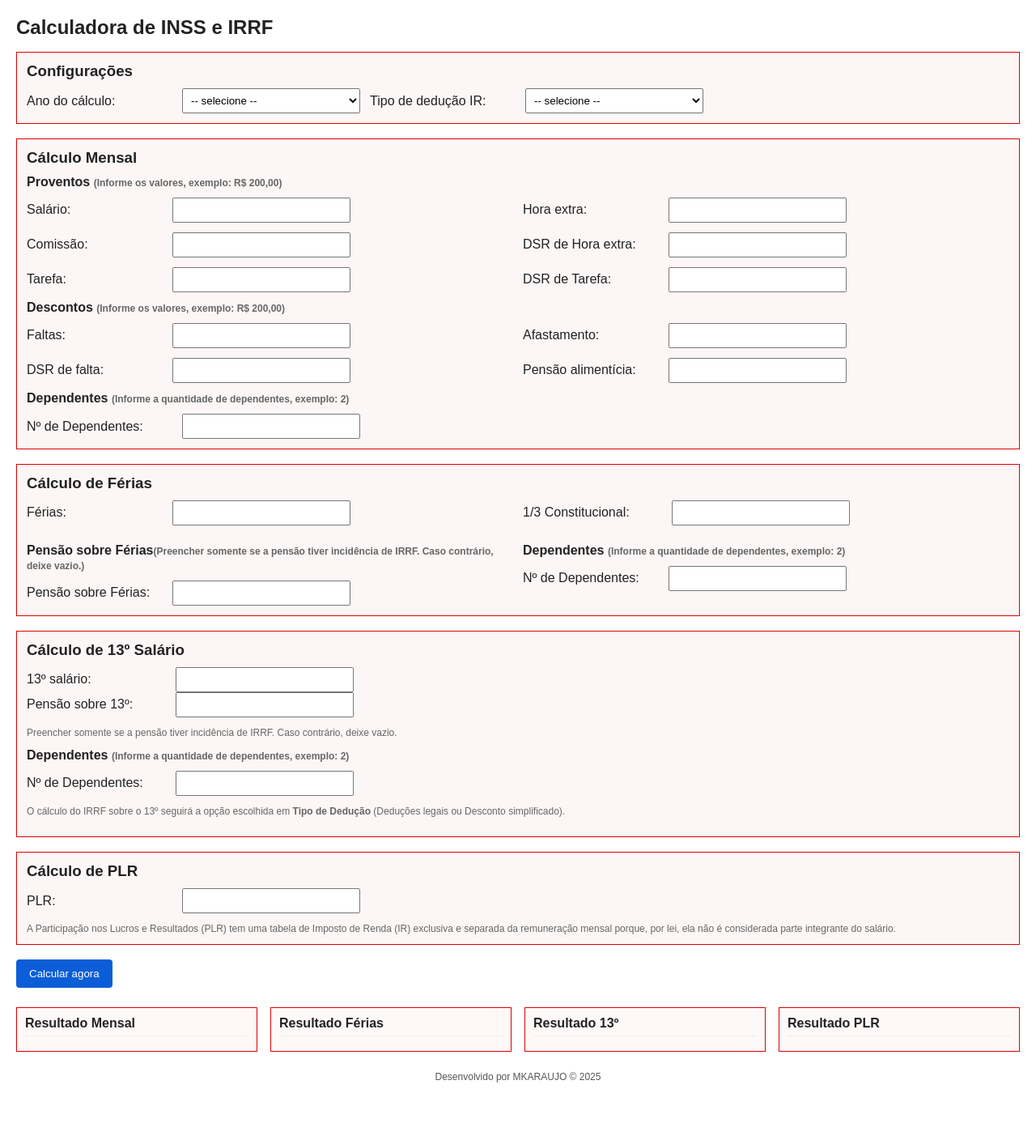
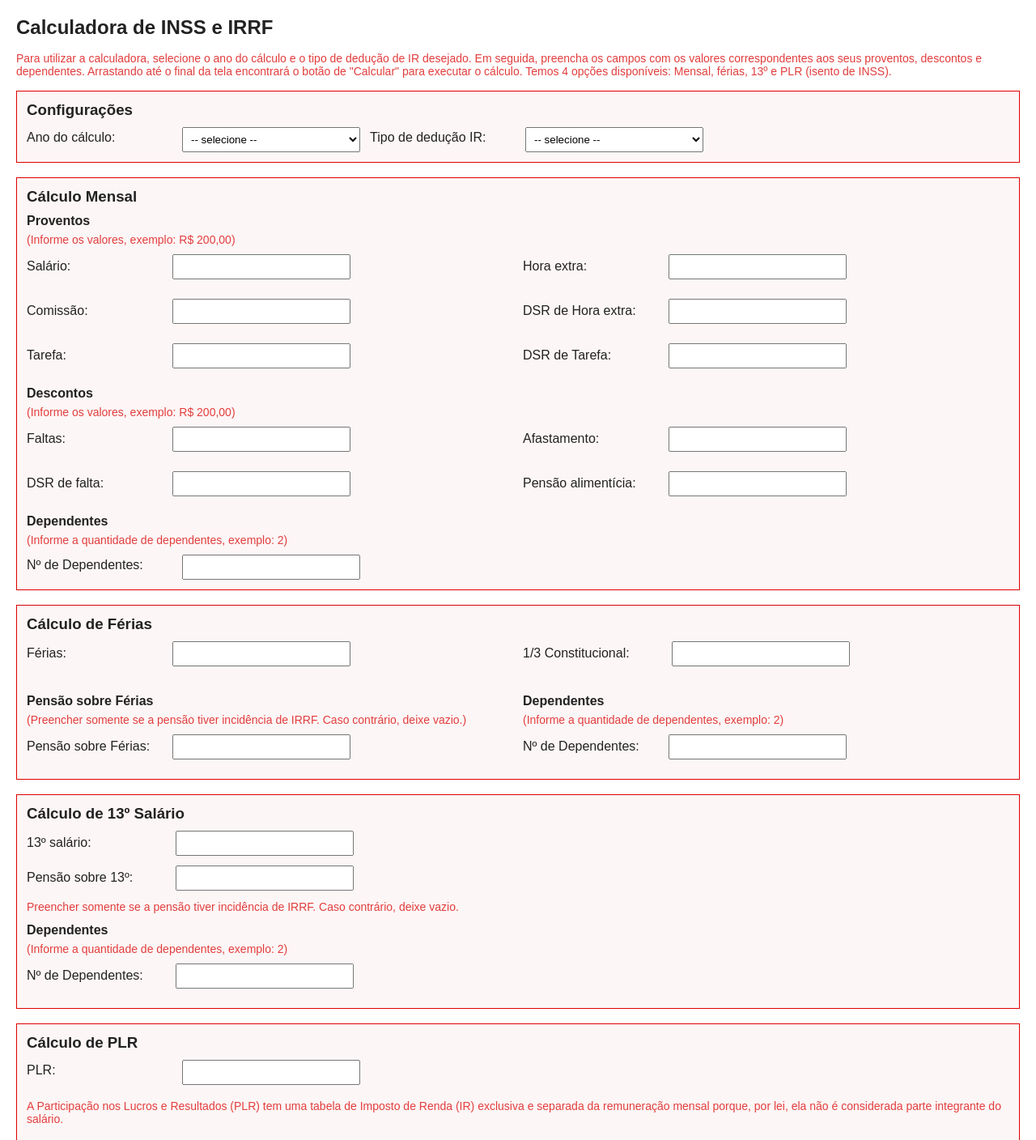
Before and after one commit to mkaraujo/calculadora-inss-irrf, a plain HTML site: page index.html in a window 1280 px wide. Shown: the top 1408 px of the page at 81% size. Before the commit the page ends 1357 px from the top, so only its background shows below. Drawn offline with Linux system fonts and the light colour scheme.

Commit message:
Add files via upload

```diff
--- a/index.html
+++ b/index.html
@@ -8,6 +8,11 @@
 </head>
 <body>
   <h2>Calculadora de INSS e IRRF</h2>
+   <p><span class="obs">Para utilizar a calculadora, selecione o ano do cálculo e o tipo de dedução de IR desejado.
+   Em seguida, preencha os campos com os valores correspondentes aos seus proventos, descontos e dependentes.
+   Arrastando até o final da tela encontrará o botão de "Calcular" para executar o cálculo. Temos 4 opções disponíveis:
+   Mensal, férias, 13º e PLR (isento de INSS).
+  </span></p>
 
   <!-- Configurações -->
   <div class="box-entrada">
@@ -95,7 +100,10 @@
         <input type="number" id="umTerco">
       </div>
        <div class="campo">
-        <h4>Pensão sobre Férias<span class="obs">(Preencher somente se a pensão tiver incidência de IRRF. Caso contrário, deixe vazio.)</span></h4>
+        <h4>Pensão sobre Férias
+          <span class="obs">(Preencher somente se a pensão tiver incidência de IRRF. Caso contrário, deixe vazio.)
+          </span>
+        </h4>
         <label>Pensão sobre Férias:</label><input type="number" id="pensaoFerias">
       </div>
       <div class="campo">
@@ -105,33 +113,32 @@
     </div>
   </div>
 
-  <!-- Bloco 13º -->
+<!-- Bloco 13º -->
 <div class="box-entrada">
   <h3>Cálculo de 13º Salário</h3>
+
   <div class="campo">
     <label>13º salário:</label>
     <input type="number" id="decimoTerceiro">
   </div>
+
   <div class="campo">
     <label>Pensão sobre 13º:</label>
     <input type="number" id="pensao13">
   </div>
-  <p class="obs">Preencher somente se a pensão tiver incidência de IRRF. Caso contrário, deixe vazio.</p>
 
-  <h4>Dependentes
-    <span class="obs">(Informe a quantidade de dependentes, exemplo: 2)</span>
-  </h4>
   <div class="campo">
+    <p class="obs">Preencher somente se a pensão tiver incidência de IRRF. Caso contrário, deixe vazio.</p>
+  </div>
+
+  <div class="campo">
+    <h4>Dependentes
+      <span class="obs">(Informe a quantidade de dependentes, exemplo: 2)</span>
+    </h4>
     <label>Nº de Dependentes:</label>
     <input type="number" id="dependentes13">
   </div>
-
-  <p class="obs">
-    O cálculo do IRRF sobre o 13º seguirá a opção escolhida em
-    <strong>Tipo de Dedução</strong> (Deduções legais ou Desconto simplificado).
-  </p>
 </div>
-
 
   <!-- Bloco PLR -->
   <div class="box-entrada">
--- a/script.js
+++ b/script.js
@@ -19,19 +19,19 @@ function calcular() {
   const comissao = parseFloat(document.getElementById("comissao").value) || 0;
   const tarefa = parseFloat(document.getElementById("tarefa").value) || 0;
   const dsrTarefa = parseFloat(document.getElementById("dsrTarefa").value) || 0;
-
+  const premio = parseFloat(document.getElementById("premio").value) || 0;
   const faltas = parseFloat(document.getElementById("faltas").value) || 0;
   const afastamento = parseFloat(document.getElementById("afastamento").value) || 0;
   const dsrFalta = parseFloat(document.getElementById("dsrFalta").value) || 0;
 
- const premio = parseFloat(document.getElementById("premio").value) || 0;
+  // const premio = parseFloat(document.getElementById("premio").value) || 0;
   const dependentes = parseInt(document.getElementById("dependentes").value) || 0;
   const pensao = parseFloat(document.getElementById("pensao").value) || 0;
 
-  // NOVOS CAMPOS
   const ferias = parseFloat(document.getElementById("ferias")?.value) || 0;
   const umTerco = parseFloat(document.getElementById("umTerco")?.value) || 0;
   const pensaoFerias = parseFloat(document.getElementById("pensaoFerias")?.value) || 0;
+
   const decimoTerceiro = parseFloat(document.getElementById("decimoTerceiro")?.value) || 0;
   const pensao13 = parseFloat(document.getElementById("pensao13")?.value) || 0;
   const plr = parseFloat(document.getElementById("plr")?.value) || 0;
@@ -140,8 +140,8 @@ if (ferias > 0) {
   const dependentesFerias = parseInt(document.getElementById("dependentesFerias").value) || 0;
   const abatimentoDependentesFerias = dependentesFerias * DEDUCAO_DEPENDENTE;
 
-  const umTerco = ferias / 3; // adicional de 1/3
-  const baseFeriasINSS = ferias + umTerco; // INSS incide sobre férias + 1/3
+  // usa o valor digitado no campo "umTerco"
+  const baseFeriasINSS = ferias + umTerco; // INSS incide sobre férias + 1/3 informado
   const inssFerias = calcularINSS(baseFeriasINSS);
 
   let baseIRFerias;
@@ -163,7 +163,7 @@ if (ferias > 0) {
 
   if (anoSelecionado === "2026") {
     redutorFerias = 978.62 - (baseFeriasINSS * 0.133145);
-    if (redutorFerias < 0) redutorFerias = 0; // <<< correção
+    if (redutorFerias < 0) redutorFerias = 0;
     irFerias = Math.max(irFerias - redutorFerias, 0);
   }
 
--- a/style.css
+++ b/style.css
@@ -19,8 +19,12 @@ h4 {
 }
 
 .obs {
-  font-size: 12px;
-  color: #666;
+  font-size: 14px;
+  font-weight: normal;
+  color: #e23d3d;
+  display: block;          /* garante que fique em linha própria */
+  margin-top: 6px;
+  margin-bottom: 6px;      /* dá respiro antes e depois */
 }
 
 /* Blocos de entrada (vermelhos, como no rascunho) */
@@ -45,10 +49,15 @@ h4 {
   gap: 12px;
 }
 
+.campo {
+  margin-bottom: 12px;     /* espaçamento entre cada campo */
+}
+
 .campo label,
 .linha label {
   display: inline-block;
   min-width: 180px;
+  margin-bottom: 6px;      /* separa label do input */
 }
 
 .campo input,
```
